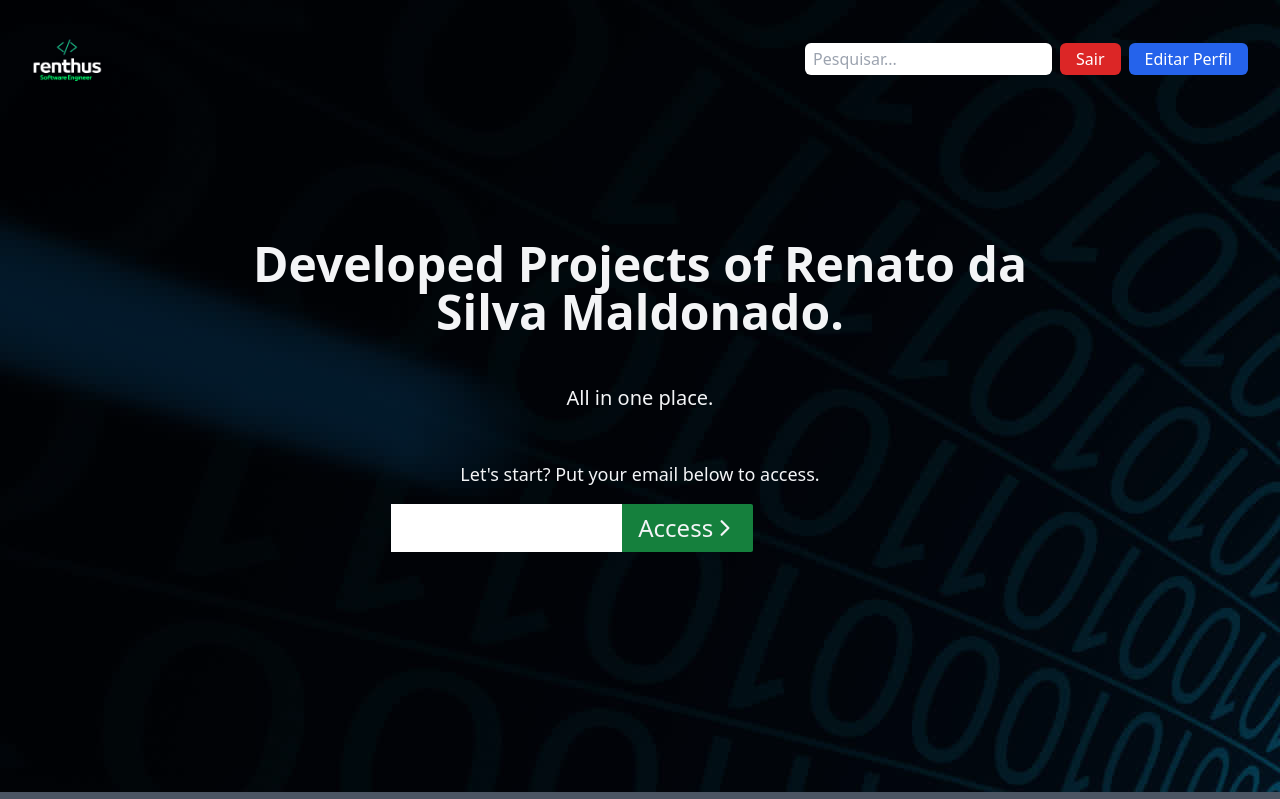
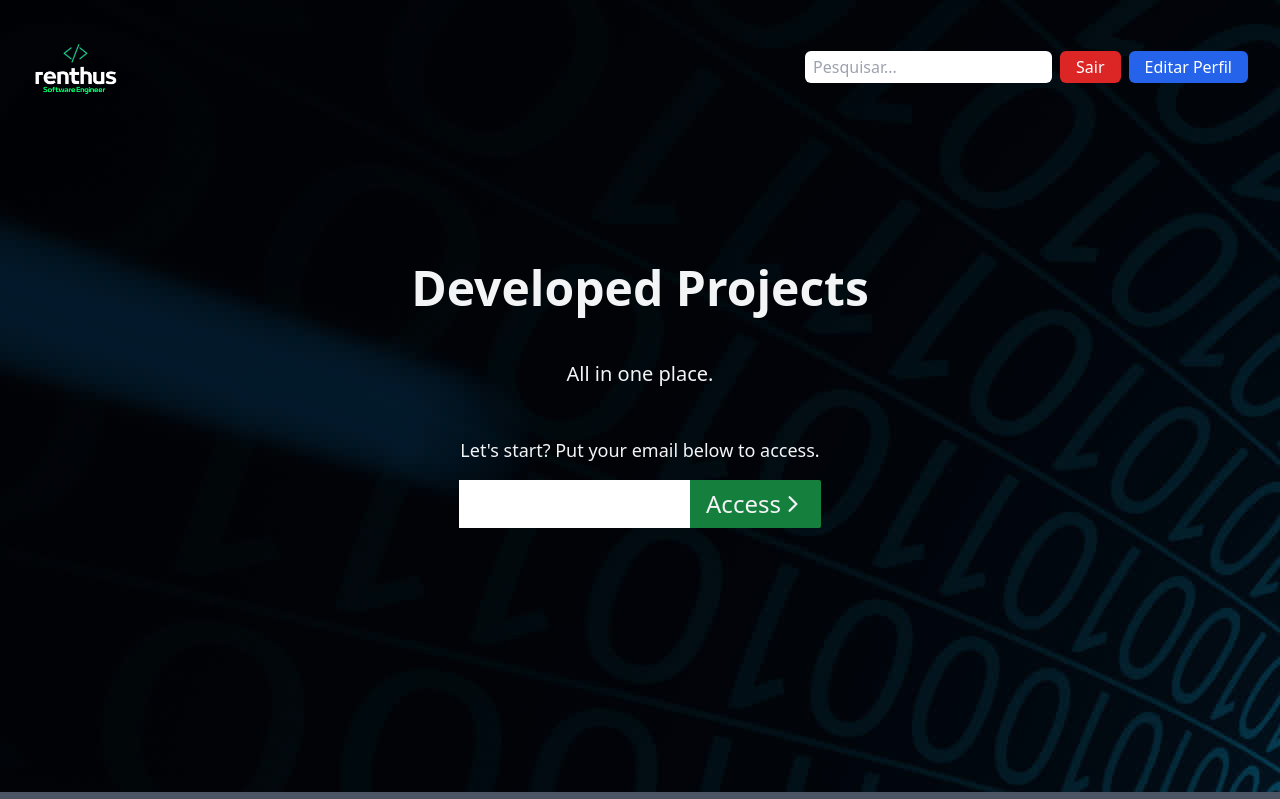
Before and after one commit to renthus/DevProjectFlix, a Django app: page / in a window 1280 px wide. Shown: the top 799 px of the page. Run offline with Django 3.2, Linux system fonts and the light colour scheme; some libraries are stand-ins or nearby versions.

Commit message:
update: homepage and navbar

```diff
--- a/project/templates/homepage.html
+++ b/project/templates/homepage.html
@@ -10,8 +10,8 @@ Projects
 <header class="min-h-screen bg-black bg-opacity-50 bg-blend-overlay showcase border-gray-600 border-b-8 flex justify-center items-center background-size bg-no-repeat" style="background-image: url('{% static "images/tunel.jpg" %}');">
     <div class="z-10 h-full py-32 md:py-0 text-gray-100 text-center flex items-center flex-col">
 
-        <h1 class="font-semibold text-4xl md:text-5xl w-10/12 md:w-3/4 text-center">
-            Developed Projects of Renato da Silva Maldonado.
+        <h1 class="font-semibold text-4xl md:text-5xl text-center">
+            Developed Projects
         </h1>
         <h3 class="text-xl md:text-xl py-5">
             All in one place.
@@ -21,11 +21,11 @@ Projects
         </h4>
 
         <div class="w-full flex justify-center">
-            <div class="flex justify-center items-center w-11/12 md:w-10/12">
+            <div class="flex justify-left">
                 <form method="post" class="w-6/12 justify-center">
                     <div class="flex flex-grow items-stretch">
                         <input>
-                    <button class="bg-green-700 font-medium md:font-normal flex justify-center items-center py-2 px-3 md:px-0 rounded-br-sm rounded-tr-sm md:text-2xl" type="submit">
+                            <button class="bg-green-700 font-medium md:font-normal flex justify-center items-center py-2 px-3 md:px-0 rounded-br-sm rounded-tr-sm md:text-2xl" type="submit">
                         <span>
                             Access
                         </span>
--- a/templates/navbar.html
+++ b/templates/navbar.html
@@ -2,9 +2,9 @@
 
 <nav class="w-full flex justify-between items-center py-3 px-4 fixed z-50">
 
-    <div class="w-2/12">
+    <div class="w-1/12">
         <a href="/">
-            <img class="w-5/12" src="{% static 'images/logo_renthus.png' %}">
+            <img class="w-12/12" src="{% static 'images/logo_renthus.png' %}">
         </a>
     </div>
 
```
